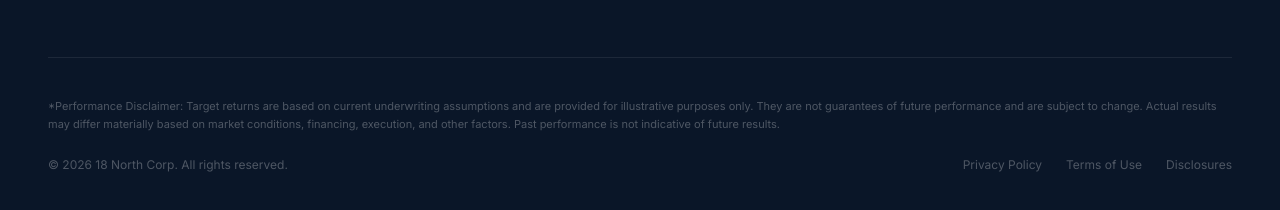
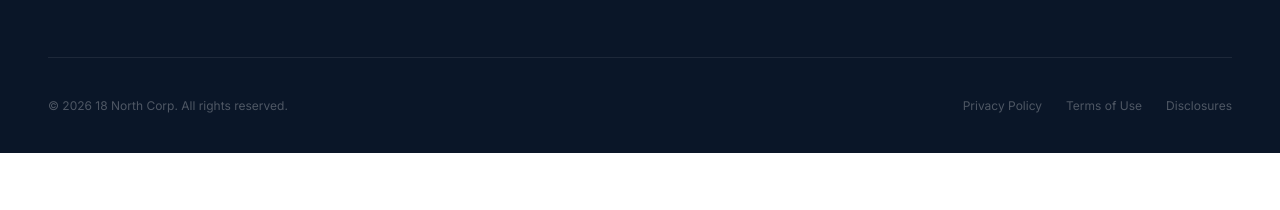
Before and after one commit to marketing130/18-north-corp, a plain HTML site: page about.html in a window 1280 px wide. Shown: the part 6346-6556 px from the top of the page. After the commit the page ends 6499 px from the top, so only its background shows below. Drawn offline with Linux system fonts and the light colour scheme.

Commit message:
Remove footer performance disclaimer from Home, About, and Our Team
These pages don't discuss target or realized returns, so the disclaimer
now appears only on Capital and Realized Investments.

Co-Authored-By: Claude Sonnet 5 <noreply@anthropic.com>

```diff
--- a/about.html
+++ b/about.html
@@ -357,7 +357,6 @@
         </ul>
       </div>
     </div>
-    <p class="footer__disclaimer">*Performance Disclaimer: Target returns are based on current underwriting assumptions and are provided for illustrative purposes only. They are not guarantees of future performance and are subject to change. Actual results may differ materially based on market conditions, financing, execution, and other factors. Past performance is not indicative of future results.</p>
     <div class="footer__bottom">
       <span class="footer__copy">&copy; 2026 18 North Corp. All rights reserved.</span>
       <div class="footer__legal">
```
Also changed, not shown: index.html (+0 -1 lines), our-team.html (+0 -1 lines).
